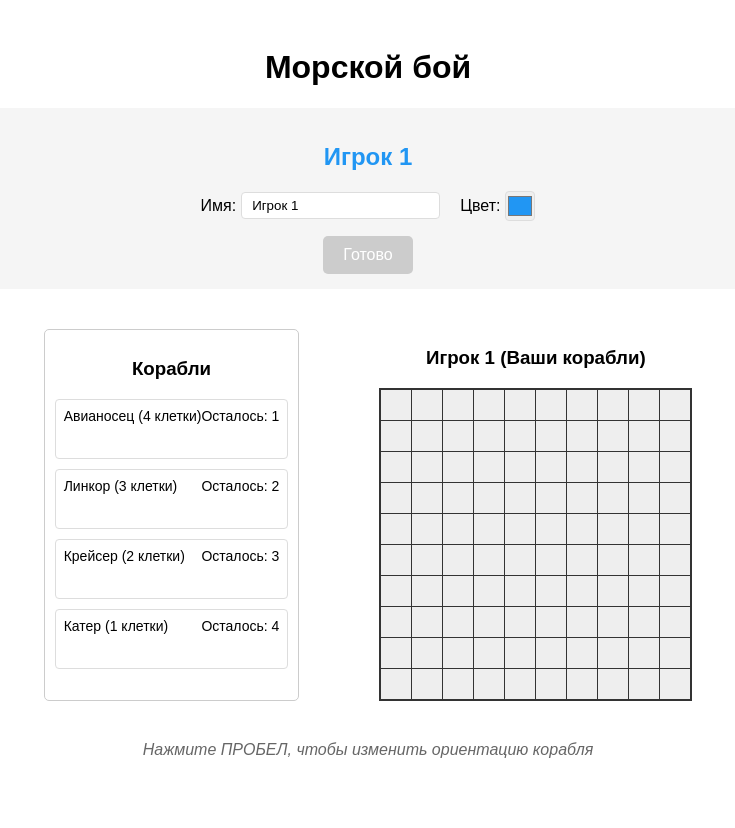
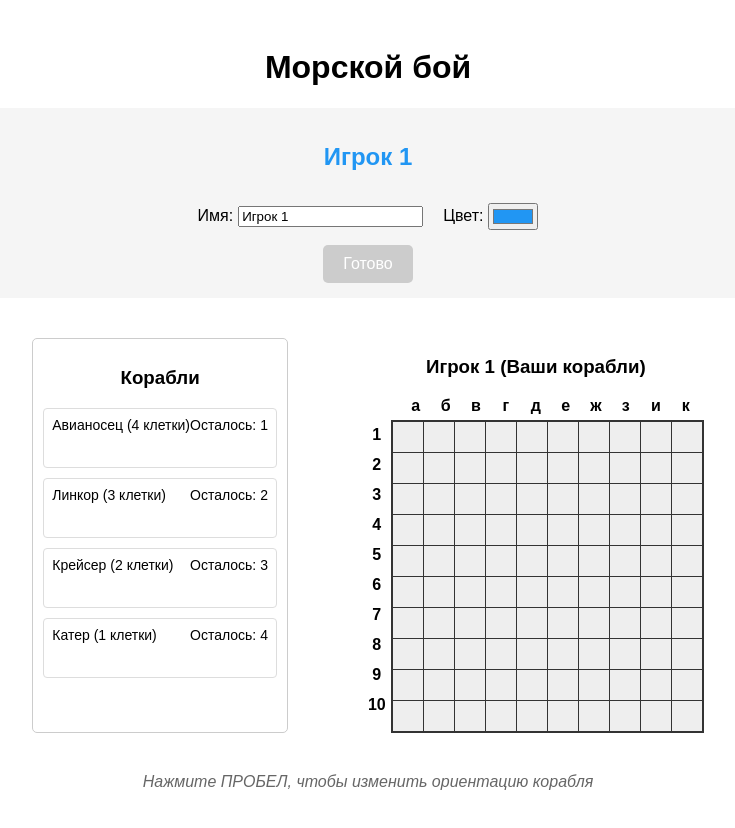
Before and after one commit to polinaemelyanova/buttleship, a Nuxt app: page / in a window 1280 px wide. Shown: the top 828 px of the page, without its empty margins (272-1007 px from the left). Before the commit the page ends 803 px from the top, so only its background shows below. Built offline with nearby package versions, Linux system fonts and the light colour scheme.

Commit message:
Added a component of the ship alignment phase.

```diff
--- a/components/GameBoard.vue
+++ b/components/GameBoard.vue
@@ -1,6 +1,24 @@
 <template>
   <div class="game-board" :style="{'--player-color': activePlayer.color}">
     <h3>{{ title }}</h3>
+
+    <!-- Буквы колонок сверху -->
+    <div class="column-letters">
+      <div v-for="col in boardSize" :key="'col-' + col" class="coordinate">
+        {{ getColumnLetter(col - 1) }}
+      </div>
+    </div>
+
+    <div class="grid-with-numbers">
+      <!-- Цифры строк слева -->
+      <div class="row-numbers">
+        <div v-for="row in boardSize" :key="'row-' + row" class="coordinate">
+          {{ row }}
+        </div>
+      </div>
+
+
+
     <div class="grid" :style="{'--size': boardSize}">
       <div
           v-for="(row, x) in board"
@@ -26,6 +44,7 @@
         </div>
       </div>
     </div>
+    </div>
   </div>
 </template>
 
@@ -45,6 +64,13 @@ const props = withDefaults(defineProps<{
 }>(), {
   boardSize: 10
 });
+
+// В разделе <script> добавим эту функцию
+const getColumnLetter = (index: number): string => {
+  // Русский алфавит без буквы Ё
+  const russianLetters = 'абвгдежзик';
+  return russianLetters[index] || '';
+};
 
 const emit = defineEmits(['cell-click', 'cell-hover']);
 
@@ -137,7 +163,40 @@ const getCellClass = (cell: CellState, x: number, y: number): string => {
 
 .game-board {
   margin: 20px;
-  --player-color-rgb: 33, 150, 243; // По умолчанию синий
+  --player-color-rgb: 33, 150, 243;
+  display: flex;
+  flex-direction: column;
+  align-items: center;
+}
+
+.column-letters {
+  display: flex;
+  margin-left: 30px; // Отступ для цифр слева
+  margin-bottom: 5px;
+
+  .coordinate {
+    width: 30px;
+    text-align: center;
+    font-weight: bold;
+  }
+}
+
+.grid-with-numbers {
+  display: flex;
+}
+
+.row-numbers {
+  display: flex;
+  flex-direction: column;
+  margin-right: 5px;
+
+  .coordinate {
+    height: 30px;
+    display: flex;
+    align-items: center;
+    justify-content: center;
+    font-weight: bold;
+  }
 }
 
 .grid {
--- /dev/null
+++ b/components/SetupPhase.vue
@@ -0,0 +1,134 @@
+<template>
+  <div class="setup-phase">
+    <div class="player-info">
+      <h2 :style="{ color: activePlayer.color, minHeight: '40px' }">{{ activePlayer.name }}</h2>
+      <div class="player-controls">
+        <label>
+          Имя:
+          <input v-model="activePlayer.name" type="text">
+        </label>
+        <label>
+          Цвет:
+          <input v-model="activePlayer.color" type="color">
+        </label>
+      </div>
+      <button
+          @click="$emit('start-game')"
+          :disabled="!canStartGame"
+          class="btn-start"
+      >
+        {{ activePlayer.id === 1 ? 'Готово' : 'Начать игру' }}
+      </button>
+    </div>
+
+    <div class="setup-content">
+      <ShipList
+          :ships="activePlayer.id === 1 ? player1Ships : player2Ships"
+          :current-ship="currentShip"
+          :game-phase="gamePhase"
+          @select-ship="$emit('select-ship', $event)"
+      />
+
+      <GameBoard
+          :board="activePlayer.id === 1 ? player1Board : player2Board"
+          :board-size="BOARD_SIZE"
+          :title="`${activePlayer.name} (Ваши корабли)`"
+          :game-phase="gamePhase"
+          :current-ship="currentShip"
+          :is-vertical="isVertical"
+          :active-player="activePlayer"
+          :is-active="true"
+          :show-ships="true"
+          @cell-click="$emit('setup-click', $event)"
+      />
+    </div>
+
+    <div class="hint">
+      <p>Нажмите ПРОБЕЛ, чтобы изменить ориентацию корабля</p>
+    </div>
+  </div>
+</template>
+
+<script lang="ts" setup>
+import ShipList from '@/components/ShipList.vue';
+import GameBoard from '@/components/GameBoard.vue';
+import type { Ref } from 'vue';
+import type { Player, ShipType, CellState, GamePhase } from '@/types/game';
+
+const props = defineProps<{
+  gamePhase: GamePhase;
+  activePlayer: Player;
+  player1Ships: ShipType[];
+  player2Ships: ShipType[];
+  currentShip: ShipType | null;
+  player1Board: CellState[][];
+  player2Board: CellState[][];
+  BOARD_SIZE: number;
+  isVertical: boolean;
+  canStartGame: boolean;
+}>();
+
+const emit = defineEmits(['start-game', 'select-ship', 'setup-click']);
+</script>
+
+<style lang="scss" scoped>
+.setup-phase {
+  margin-top: 20px;
+}
+
+.player-info {
+  margin-bottom: 20px;
+  padding: 15px;
+  background-color: #f5f5f5;
+  border-radius: 8px;
+}
+
+.player-controls {
+  display: flex;
+  justify-content: center;
+  gap: 20px;
+  margin: 15px 0;
+
+  label {
+    display: flex;
+    align-items: center;
+    gap: 5px;
+  }
+}
+
+.setup-content {
+  display: flex;
+  justify-content: center;
+  gap: 40px;
+  flex-wrap: wrap;
+}
+
+.hint {
+  margin-top: 20px;
+  color: #666;
+  font-style: italic;
+}
+
+button {
+  padding: 10px 20px;
+  font-size: 16px;
+  border: none;
+  border-radius: 5px;
+  cursor: pointer;
+  transition: all 0.2s;
+}
+
+.btn-start {
+  background-color: #4CAF50;
+  color: white;
+
+  &:disabled {
+    background-color: #cccccc;
+    cursor: not-allowed;
+  }
+
+  &:not(:disabled):hover {
+    background-color: #45a049;
+  }
+}
+</style>
--- a/pages/index.vue
+++ b/pages/index.vue
@@ -3,54 +3,22 @@
     <h1>Морской бой</h1>
 
     <!-- Фаза расстановки кораблей -->
-    <div v-if="gamePhase === 'setup'" class="setup-phase">
-      <div class="player-info">
-        <h2 :style="{ color: activePlayer.color }">{{ activePlayer.name }}</h2>
-        <div class="player-controls">
-          <label>
-            Имя:
-            <input v-model="activePlayer.name" type="text">
-          </label>
-          <label>
-            Цвет:
-            <input v-model="activePlayer.color" type="color">
-          </label>
-        </div>
-        <button
-            @click="startGame"
-            :disabled="!canStartGame"
-            class="btn-start"
-        >
-          {{ activePlayer.id === 1 ? 'Готово' : 'Начать игру' }}
-        </button>
-      </div>
-
-      <div class="setup-content">
-        <ShipList
-            :ships="activePlayer.id === 1 ? player1Ships : player2Ships"
-            :current-ship="currentShip"
-            :game-phase="gamePhase"
-            @select-ship="selectShip"
-        />
-
-        <GameBoard
-            :board="activePlayer.id === 1 ? player1Board : player2Board"
-            :board-size="BOARD_SIZE"
-            :title="`${activePlayer.name} (Ваши корабли)`"
-            :game-phase="gamePhase"
-            :current-ship="currentShip"
-            :is-vertical="isVertical"
-            :active-player="activePlayer"
-            :is-active="true"
-            :show-ships="true"
-            @cell-click="handleSetupClick"
-        />
-      </div>
-
-      <div class="hint">
-        <p>Нажмите ПРОБЕЛ, чтобы изменить ориентацию корабля</p>
-      </div>
-    </div>
+    <SetupPhase
+        v-if="gamePhase === 'setup'"
+        :game-phase="gamePhase"
+        :active-player="activePlayer"
+        :player1-ships="player1Ships"
+        :player2-ships="player2Ships"
+        :current-ship="currentShip"
+        :player1-board="player1Board"
+        :player2-board="player2Board"
+        :BOARD_SIZE="BOARD_SIZE"
+        :is-vertical="isVertical"
+        :can-start-game="canStartGame"
+        @start-game="startGame"
+        @select-ship="selectShip"
+        @setup-click="handleSetupClick"
+    />
 
     <!-- Фаза боя -->
     <div v-else-if="gamePhase === 'battle'" class="battle-phase">
@@ -68,7 +36,6 @@
             :is-vertical="false"
             @cell-click="handleBattleClick"
         />
-
 
         <GameBoard
             :board="activePlayer.id === 1 ? player1Board : player2Board"
@@ -102,6 +69,7 @@
 </template>
 
 <script lang="ts" setup>
+import SetupPhase from '@/components/SetupPhase.vue';
 import useGame from '@/composables/useGame';
 
 const {
@@ -210,44 +178,16 @@ onBeforeUnmount(() => {
   text-align: center;
 }
 
-.setup-phase,
 .battle-phase,
 .gameover-phase {
   margin-top: 20px;
 }
 
-.player-info {
-  margin-bottom: 20px;
-  padding: 15px;
-  background-color: #f5f5f5;
-  border-radius: 8px;
-}
-
-.player-controls {
-  display: flex;
-  justify-content: center;
-  gap: 20px;
-  margin: 15px 0;
-
-  label {
-    display: flex;
-    align-items: center;
-    gap: 5px;
-  }
-}
-
-.setup-content,
 .boards-container {
   display: flex;
   justify-content: center;
   gap: 40px;
   flex-wrap: wrap;
-}
-
-.hint {
-  margin-top: 20px;
-  color: #666;
-  font-style: italic;
 }
 
 button {
@@ -257,20 +197,6 @@ button {
   border-radius: 5px;
   cursor: pointer;
   transition: all 0.2s;
-}
-
-.btn-start {
-  background-color: #4CAF50;
-  color: white;
-
-  &:disabled {
-    background-color: #cccccc;
-    cursor: not-allowed;
-  }
-
-  &:not(:disabled):hover {
-    background-color: #45a049;
-  }
 }
 
 .btn-restart {
@@ -298,5 +224,4 @@ input[type="color"] {
   height: 30px;
   padding: 0;
 }
-
 </style>
```
